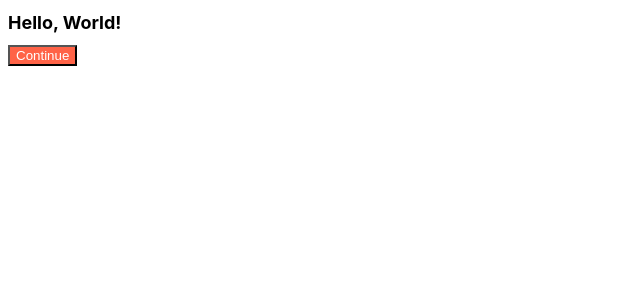
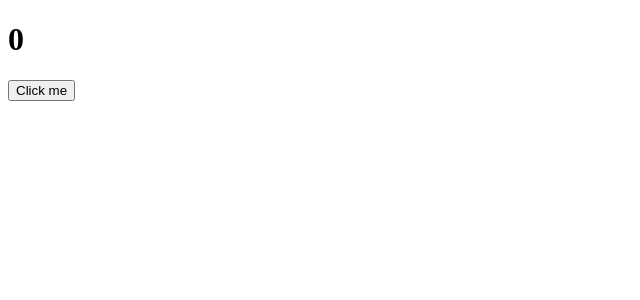
Before and after one commit to nayeonshin/react-fundamentals-with-cra, a React (Create React App) app: page / in a window 1280 px wide. Shown: the top 300 px of the page, without its empty margins (0-640 px from the left). Built offline with nearby package versions, Linux system fonts and the light colour scheme.

Commit message:
chore: Delete `Button` and CSS modules

```diff
--- a/src/App.js
+++ b/src/App.js
@@ -1,12 +1,16 @@
-import Button from "./Button";
-
-import style from "./App.module.css";
+import { useState } from "react";
 
 function App() {
+  const [counter, setCounter] = useState(0);
+
+  const onClick = () => setCounter((previous) => previous + 1);
+
+  console.log("Call an API");
+
   return (
     <div>
-      <h1 className={style.title}>Hello, World!</h1>
-      <Button text="Continue" />
+      <h1>{counter}</h1>
+      <button onClick={onClick}>Click me</button>
     </div>
   );
 }
--- a/src/App.module.css
+++ /dev/null
@@ -1,5 +0,0 @@
-.title {
-  font-family: -apple-system, BlinkMacSystemFont, "Segoe UI", Roboto, Oxygen,
-    Ubuntu, Cantarell, "Open Sans", "Helvetica Neue", sans-serif;
-  font-size: 18px;
-}
--- a/src/Button.js
+++ /dev/null
@@ -1,13 +0,0 @@
-import PropTypes from "prop-types";
-
-import style from "./Button.module.css";
-
-const Button = ({ text }) => {
-  return <button className={style.button}>{text}</button>;
-};
-
-Button.propTypes = {
-  text: PropTypes.string.isRequired,
-};
-
-export default Button;
--- a/src/Button.module.css
+++ /dev/null
@@ -1,4 +0,0 @@
-.button {
-  background-color: tomato;
-  color: white;
-}
```
